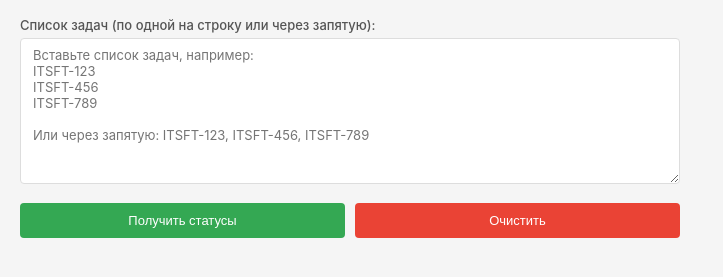
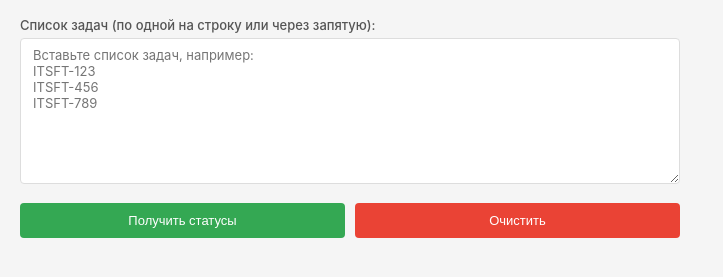
Before and after one commit to zhimbura/task-update_extantion, a website built with webpack: page popup.html in a window 1280 px wide. Shown: the part 69-346 px from the top of the page, without its empty margins (0-723 px from the left). Built offline with nearby package versions, Linux system fonts and the light colour scheme; some packages are replaced by stand-ins of ours.

Commit message:
Change placeholder, support only multiline mode

```diff
--- a/popup.html
+++ b/popup.html
@@ -19,7 +19,7 @@
         <div id="mainView" class="view-section">
             <div class="section">
                 <label for="taskList">Список задач (по одной на строку или через запятую):</label>
-                <textarea id="taskList" rows="8" placeholder="Вставьте список задач, например:&#10;ITSFT-123&#10;ITSFT-456&#10;ITSFT-789&#10;&#10;Или через запятую: ITSFT-123, ITSFT-456, ITSFT-789"></textarea>
+                <textarea id="taskList" rows="8" placeholder="Вставьте список задач, например:&#10;ITSFT-123&#10;ITSFT-456&#10;ITSFT-789"></textarea>
             </div>
 
             <div class="button-group">
```
Also changed, not shown: CHANGELOG.md.
